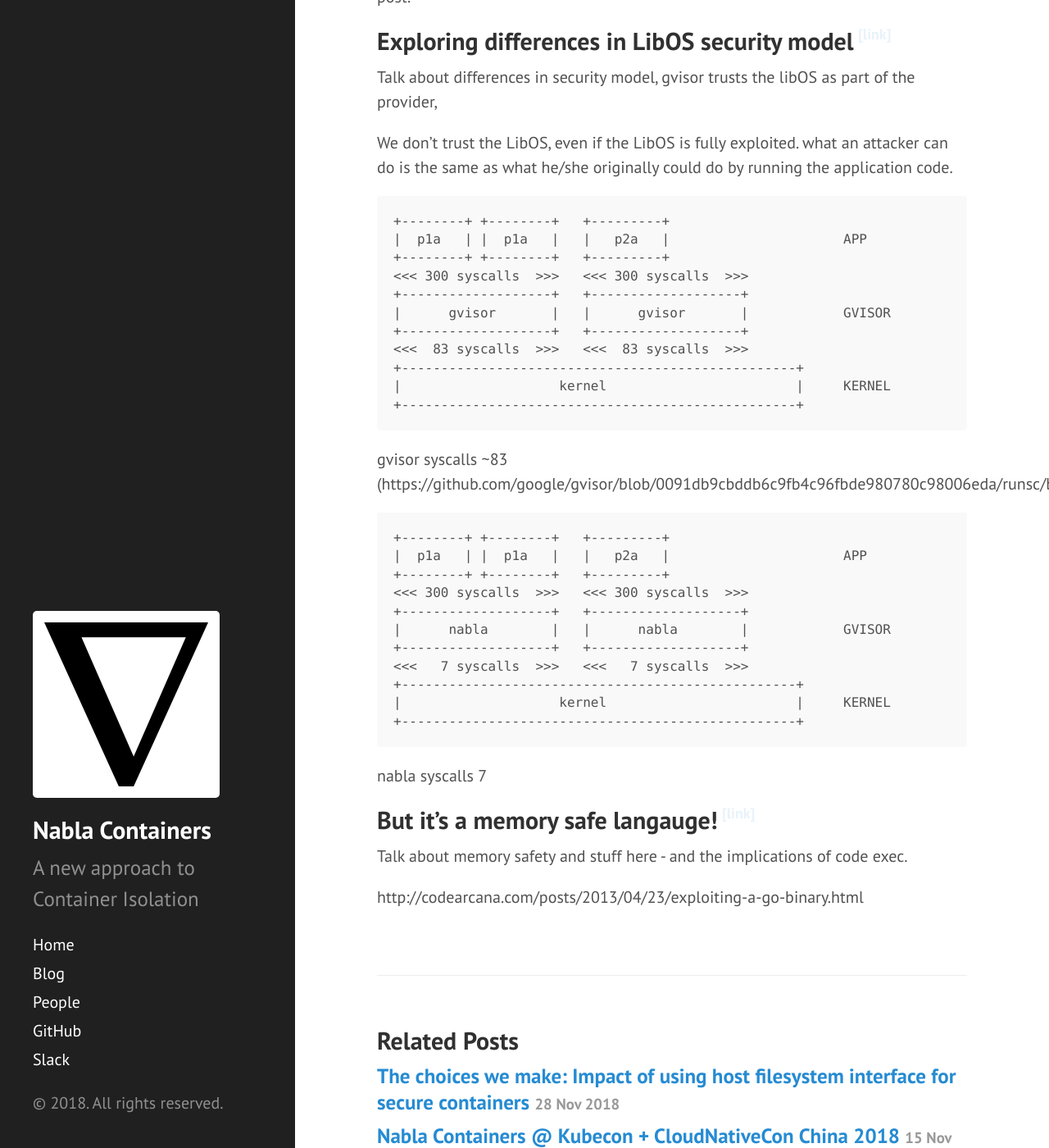
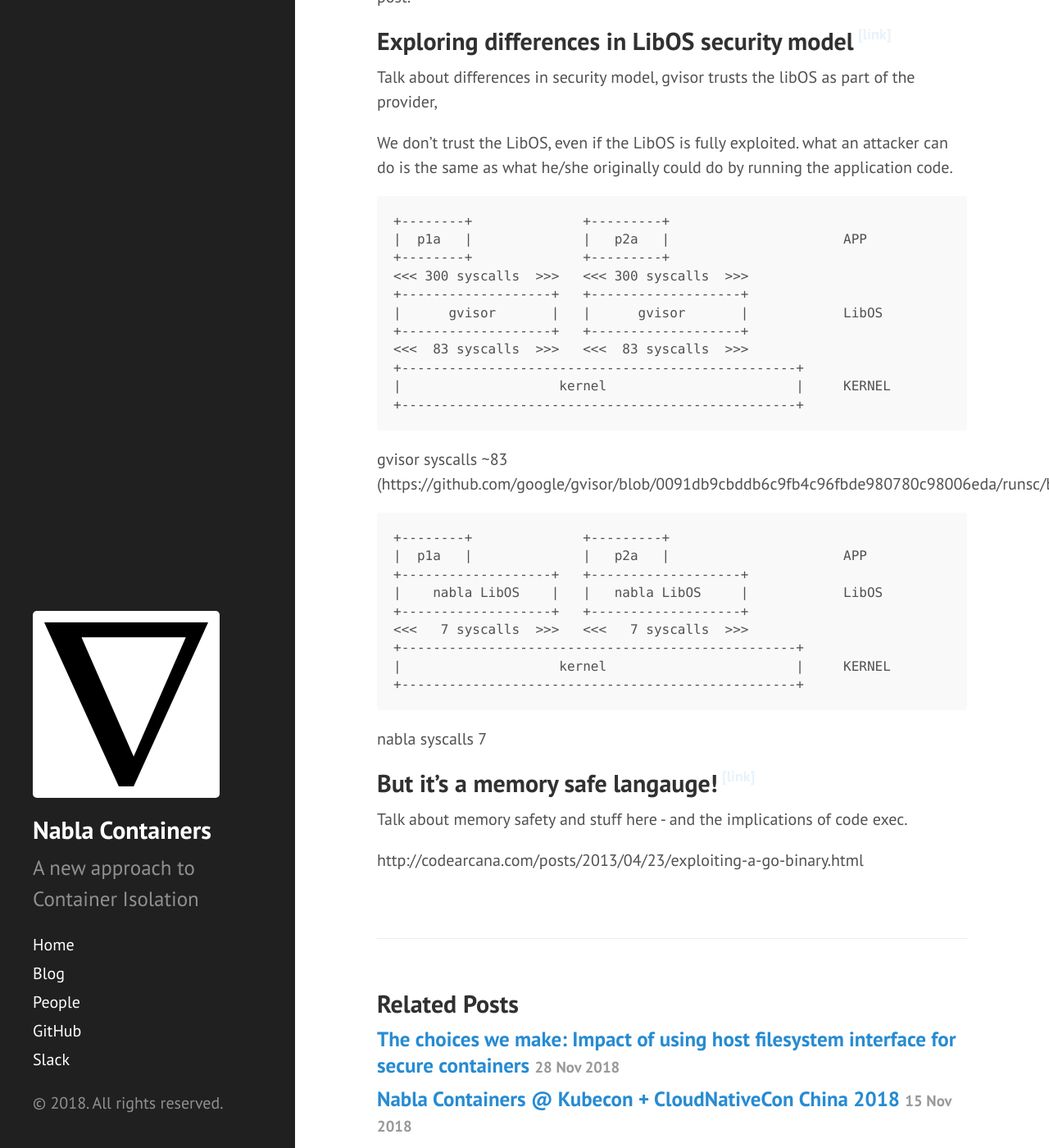
Before and after one commit to nabla-containers/nabla-containers.github.io, a Jekyll site: the page built from _posts/2018-12-05-exploit-model.md, in a window 1280 px wide and 1400 px high, scrolled down 4088 px. Shown: the whole window at 82% size. Built offline with Jekyll 4.4.1, drawn with Linux system fonts in a browser that asks for light colours.

Commit message:
WIP: Updated security model to reflect architecture differences with nabla and gvisor
Signed-off-by: Brandon Lum <lumjjb@gmail.com>

````diff
--- a/_posts/2018-12-05-exploit-model.md
+++ b/_posts/2018-12-05-exploit-model.md
@@ -105,12 +105,12 @@
 We don't trust the LibOS, even if the LibOS is fully exploited. what an attacker can do is the same as what he/she originally could do by running the application code.
 
 ```
-+--------+ +--------+   +---------+
-|  p1a   | |  p1a   |   |   p2a   |                      APP
-+--------+ +--------+   +---------+
++--------+              +---------+
+|  p1a   |              |   p2a   |                      APP
++--------+              +---------+
 <<< 300 syscalls  >>>   <<< 300 syscalls  >>>
 +-------------------+   +-------------------+
-|      gvisor       |   |      gvisor       |            GVISOR
+|      gvisor       |   |      gvisor       |            LibOS
 +-------------------+   +-------------------+
 <<<  83 syscalls  >>>   <<<  83 syscalls  >>>
 +--------------------------------------------------+
@@ -123,12 +123,10 @@
 (https://github.com/google/gvisor/blob/0091db9cbddb6c9fb4c96fbde980780c98006eda/runsc/boot/filter/config.go)
 
 ```
-+--------+ +--------+   +---------+
-|  p1a   | |  p1a   |   |   p2a   |                      APP
-+--------+ +--------+   +---------+
-<<< 300 syscalls  >>>   <<< 300 syscalls  >>>
++--------+              +---------+
+|  p1a   |              |   p2a   |                      APP
 +-------------------+   +-------------------+
-|      nabla        |   |      nabla        |            GVISOR
+|    nabla LibOS    |   |   nabla LibOS     |            LibOS
 +-------------------+   +-------------------+
 <<<   7 syscalls  >>>   <<<   7 syscalls  >>>
 +--------------------------------------------------+
````
